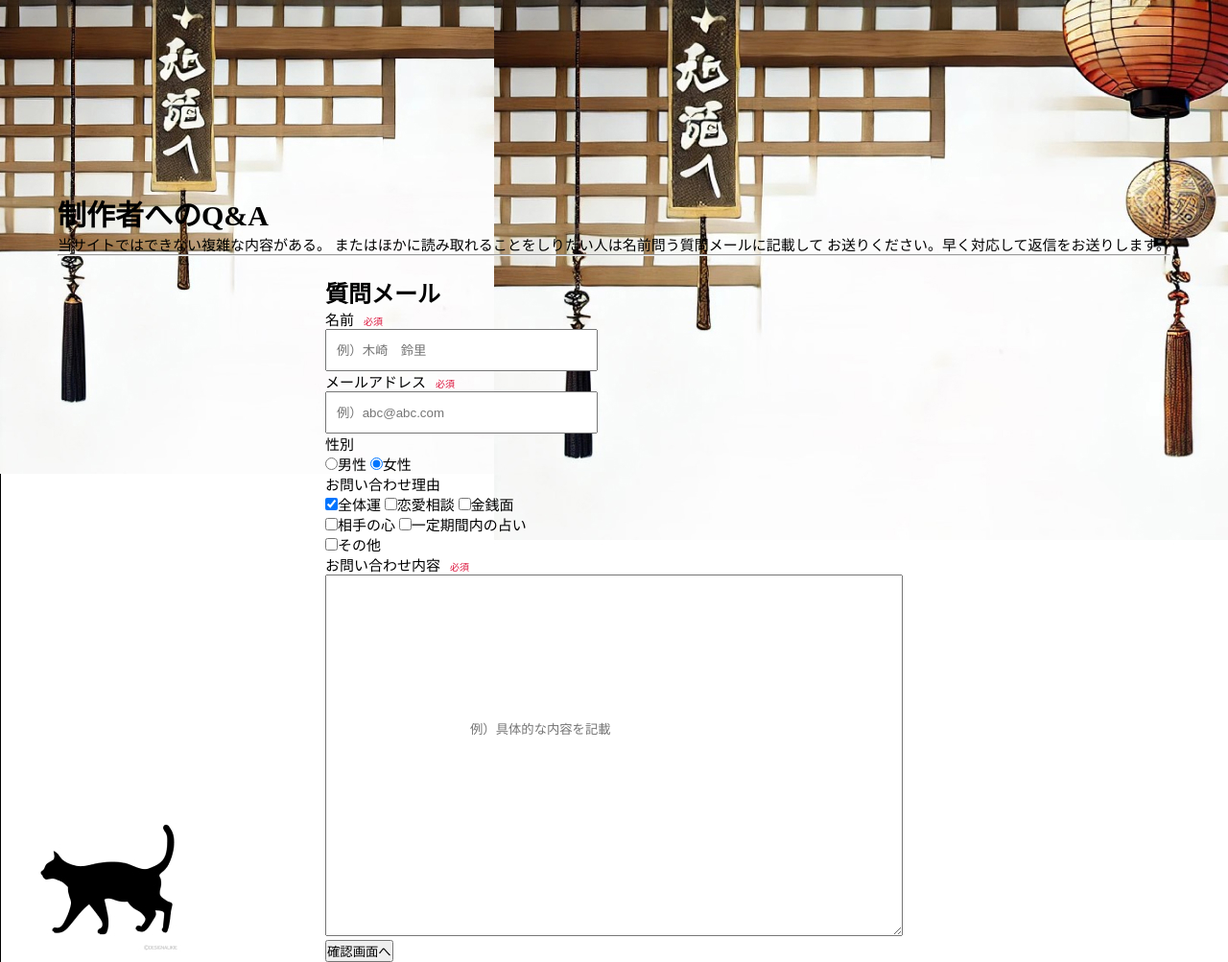
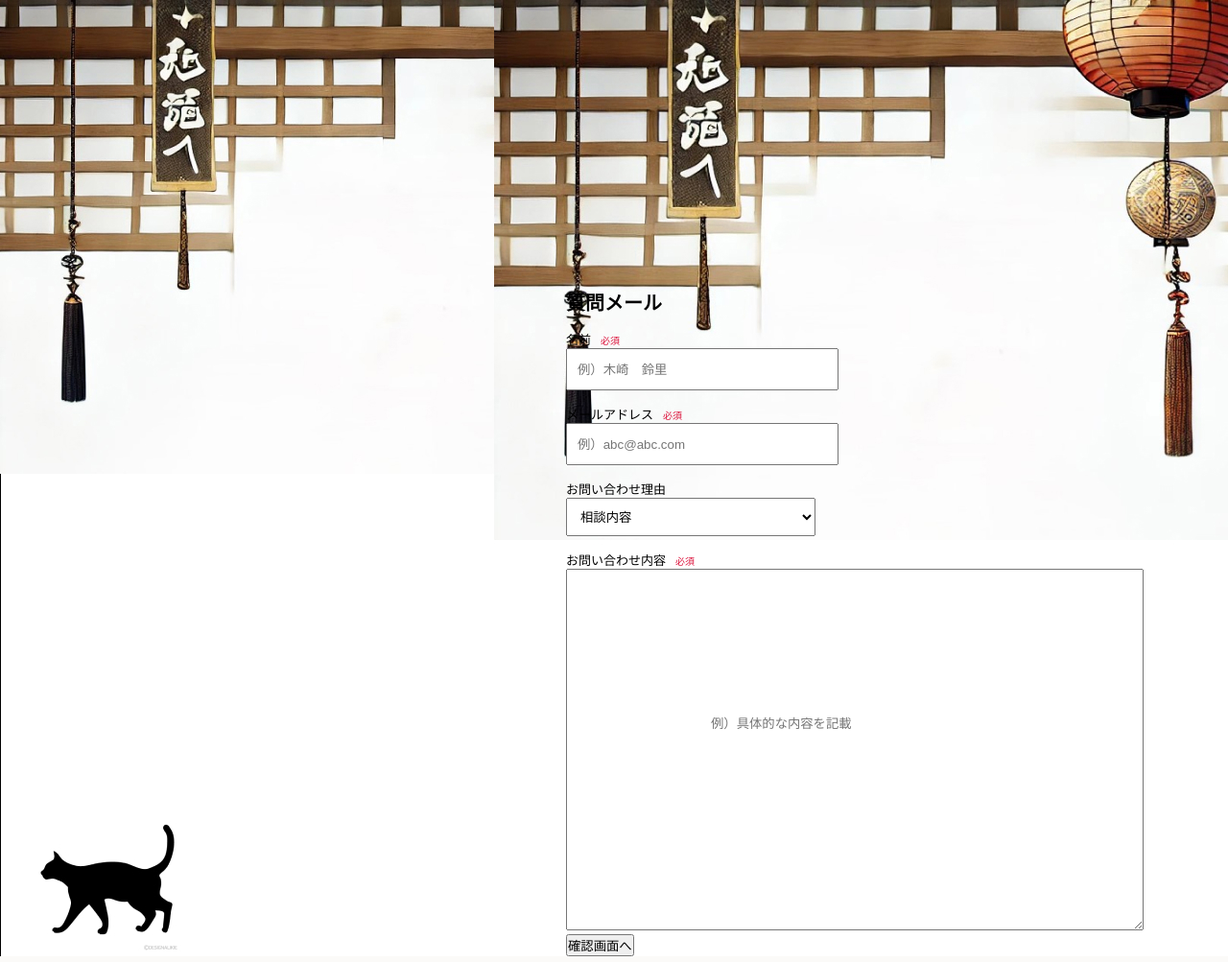
Before and after one commit to hirai-yuri/katen-tarot, a PHP site: the page made by frontend/Q&A/Q&A.html in a window 1280 px wide. Shown: the whole page at 96% size. Run offline with PHP 8.4, Linux system fonts and the light colour scheme.

Commit message:
修正版

```diff
--- a/frontend/Q&A/Q&A.html
+++ b/frontend/Q&A/Q&A.html
@@ -9,18 +9,18 @@
 </head>
 
 <body>
-  <div class="questioner">
+  <!-- <div class="questioner">
     <h1>制作者へのQ&A</h1>
     <p>当サイトではできない複雑な内容がある。
       またはほかに読み取れることをしりたい人は名前問う質問メールに記載して
       お送りください。早く対応して返信をお送りします。
     </p>
     <hr>
-    <!-- <p>※占い、占術関係の質問等も承っております。
+    <p>※占い、占術関係の質問等も承っております。
       それ以外の相談も受け付けておりますので、
       ご遠慮なさらず相談しに来てください。
-    </p> -->
- </div>
+    </p>
+ </div> -->
     <form action="./confirm.php" method="post" class="mailform">
       <h2>質問メール</h2>
 
@@ -34,22 +34,31 @@
         <input type="email" name="Email" class="input-pro" placeholder="例）abc@abc.com" required>
       </div>
 
-      <div class="tarot-area">
+      <!-- <div class="tarot-area">
         <p>性別</p>
         <label><input type="radio" name="sex" value="男性">男性</label>
         <label><input type="radio" name="sex" value="女性" checked>女性</label>
-      </div>
+      </div> -->
 
       <div class="tarot-area">
         <p>お問い合わせ理由</p>
-        <label><input type="checkbox" id="check1" name="reason[]" value="全体運" checked="checked"
+        <select name="reason" id="ALM">
+        <option value="相談内容">相談内容</option>
+        <option value="全体運">全体運</option>
+        <option value="恋愛相談">恋愛相談</option>
+        <!-- <option value="金銭面">金銭面</option> -->
+        <option value="相手の心">相手の気持ち</option>
+        <!-- <option value="一定期間内の占い">一定期間内の占い</option> -->
+        <option value="その他">その他</option>
+      </select>
+        <!-- <label><input type="checkbox" id="check1" name="[]" value="全体運" checked="checked"
             onclick="chbx(this)">全体運</label>
         <label><input type="checkbox" id="check2" name="reason[]" value="恋愛相談" onclick="chbx(this)">恋愛相談</label>
         <label><input type="checkbox" id="check3" name="reason[]" value="金銭面" onclick="chbx(this)">金銭面</label><br>
         <label><input type="checkbox" id="check4" name="reason[]" value="相手の心" onclick="chbx(this)">相手の心</label>
         <label><input type="checkbox" id="check5" name="reason[]" value="一定期間内の占い"
             onclick="chbx(this)">一定期間内の占い</label><br>
-        <label><input type="checkbox" id="check6" name="reason[]" value="その他" onclick="chbx(this)">その他</label>
+        <label><input type="checkbox" id="check6" name="reason[]" value="その他" onclick="chbx(this)">その他</label> -->
       </div>
 
       <div class="tarot-area">
--- a/frontend/Q&A/confirm.php
+++ b/frontend/Q&A/confirm.php
@@ -63,11 +63,6 @@
 	 	</div>
 
 	 	<div class="tarot-area">
-		 	<p>性別</p>
-		 	<?php echo $sex;?>
-	 	</div>
-
-	 	<div class="tarot-area">
 		 	<p>お問い合わせ理由</p>
 		 	<?php echo $reason;?>
 	 	</div>
--- a/frontend/css/Q&A.css
+++ b/frontend/css/Q&A.css
@@ -17,58 +17,76 @@
   /* justify-content: center; */
   align-items: center;
 }
+p{
+  width: 300px;
+  margin-top: 15px;
+}
+.mailform h2{
+  font-size: 20px;
+}
+
+.mailform p{
+  font-size: 13px;
+}
+
 .tarot-area p .required::after {
   content: '必須';
-  font-size: 13px;
+  font-size: 11px;
   color: crimson;
   margin-left: 10px;
 }
-.questioner {
-  /* margin-top: 30px; */
+
+/* .tarot-area{
+ font-size: 14px;
+} */
+/* .questioner {
+  margin-top: 30px;
   padding: 20px;
   margin-top: 180px;
-}
+} */
+/* .questioner h1 p  */
+/* .mailform .tarot-area {
+  /* margin-top: 30px; */
+  /* padding-top: 10px;
+  /* margin-top: 50px;
+} */
 
-.questioner h1 p .mailform .tarot-area {
-  margin-top: 30px;
-  padding-top: 30px;
-}
-
-.questioner h1 p {
+/* .questioner h1 p {
   display: block;
   text-align: center;
 }
 .questioner{
   font-size: 15px;
+} */
+.tarot-area .input-pro,#ALM {
+  width: 100%;
+  min-width: 200px;
+  height: 30px;
+  padding-left: 10px;
+  padding-right: 10px;
 }
 
-.mailfome .tarot-area {
-  margin-top: 50px;
 
-}
-.tarot-area{
- font-size: 15px;
-}
-
-.mailform .questioner {
-  height: 250px;
-  width: 150px;
-  padding-top: 800px;
+/* .questioner */
+.mailform  {
+  height: 200px;
+  width: 100px;
+  padding-top: 300px;
 }
 
 textarea {
-  width: 100%;
-  padding: 15px;
+  width: 80px;
+  padding: 60px;
   overflow-y: scroll;
 
 }
 
-@media(min-width:400px) {
+@media(min-width:410px) {
   body {
     background-image: url(../img/25_Member-registration画像.jpg);
   }
 
-  .tarot-area .input-pro {
+  .tarot-area .input-pro,#ALM {
     width: 180px;
     min-width: 260px;
     height: 40px;
```
Also changed, not shown: frontend/Q&A/Q&A.php (+3 -5 lines).
